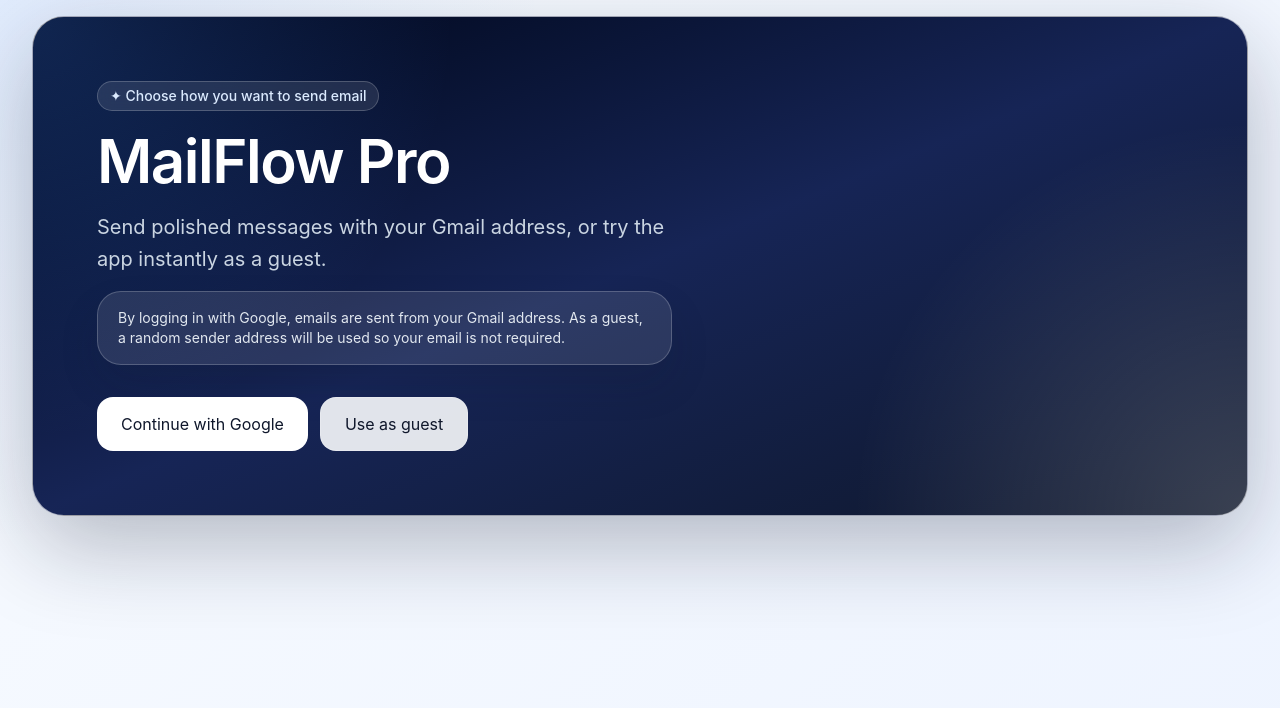
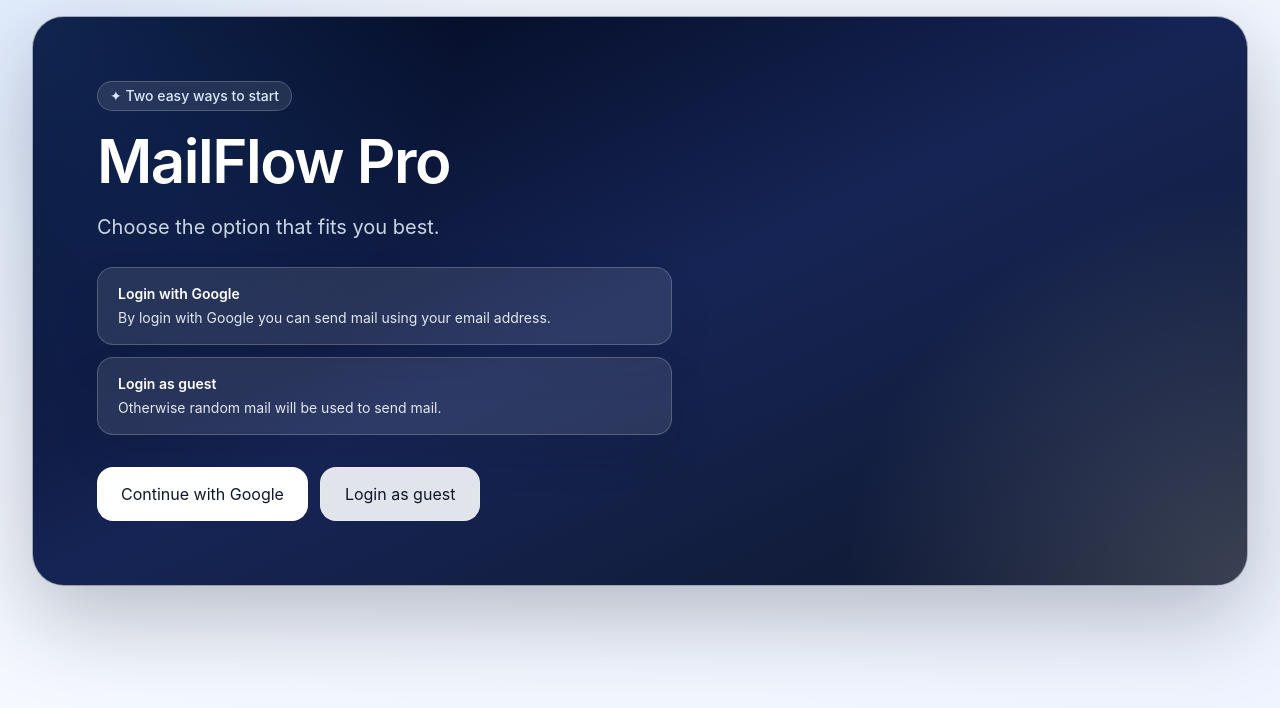
Before and after one commit to mynameisatif/mailflow-pro, a React (Vite) app in the folder frontend/: page / in a window 1280 px wide. Shown: the top 708 px of the page. Built offline with nearby package versions, Linux system fonts and the light colour scheme; no server answers.

Commit message:
Update landing page copy for Google and guest options

```diff
--- a/frontend/src/pages/Home.jsx
+++ b/frontend/src/pages/Home.jsx
@@ -71,17 +71,24 @@ export default function Home() {
           <div className="relative grid gap-10 lg:grid-cols-[1.1fr_0.9fr] lg:items-center">
             <div className="max-w-2xl">
               <div className="mb-5 inline-flex items-center rounded-full border border-white/20 bg-white/10 px-3 py-1 text-sm font-medium text-blue-100 backdrop-blur">
-                ✦ Choose how you want to send email
+                ✦ Two easy ways to start
               </div>
               <h1 className="text-4xl font-semibold tracking-tight text-white sm:text-5xl lg:text-6xl">
                 MailFlow Pro
               </h1>
               <p className="mt-5 text-lg leading-8 text-slate-300 sm:text-xl">
-                Send polished messages with your Gmail address, or try the app instantly as a guest.
+                Choose the option that fits you best.
               </p>
-              <p className="mt-4 rounded-3xl border border-white/20 bg-white/10 px-5 py-4 text-sm text-slate-200 shadow-[0_20px_40px_rgba(15,23,42,0.12)]">
-                By logging in with Google, emails are sent from your Gmail address. As a guest, a random sender address will be used so your email is not required.
-              </p>
+              <div className="mt-6 space-y-3">
+                <div className="rounded-2xl border border-white/20 bg-white/10 px-5 py-4 text-sm text-slate-200 shadow-[0_20px_40px_rgba(15,23,42,0.12)]">
+                  <div className="font-semibold text-white">Login with Google</div>
+                  <p className="mt-1">By login with Google you can send mail using your email address.</p>
+                </div>
+                <div className="rounded-2xl border border-white/20 bg-white/10 px-5 py-4 text-sm text-slate-200 shadow-[0_20px_40px_rgba(15,23,42,0.12)]">
+                  <div className="font-semibold text-white">Login as guest</div>
+                  <p className="mt-1">Otherwise random mail will be used to send mail.</p>
+                </div>
+              </div>
               <div className="mt-8 flex flex-col gap-3 sm:flex-row">
                 <button
                   onClick={() => {
@@ -95,7 +102,7 @@ export default function Home() {
                   onClick={() => setGuestMode(true)}
                   className="inline-flex items-center justify-center rounded-2xl border border-white/20 bg-slate-50/90 px-6 py-3.5 text-base font-semibold text-slate-900 transition hover:-translate-y-0.5 hover:bg-slate-100"
                 >
-                  Use as guest
+                  Login as guest
                 </button>
               </div>
             </div>
```
